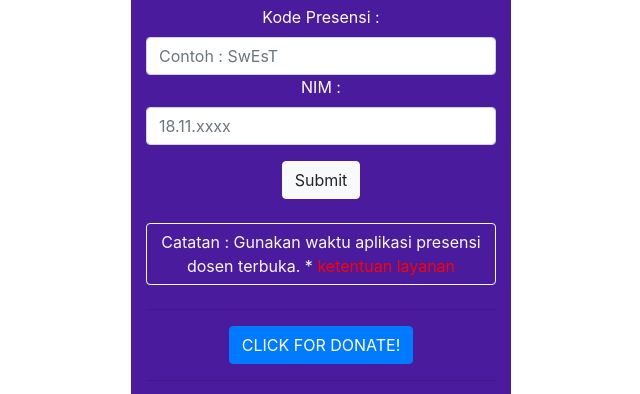
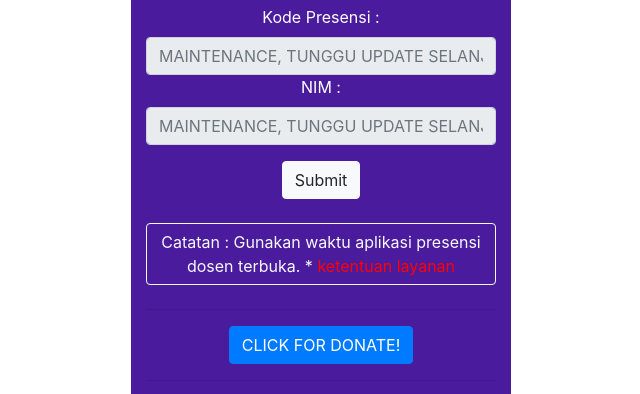
Before and after one commit to dhanisetiaji/apiamikomjogja, a website: page public/index.html in a window 1280 px wide. Shown: the part 99-493 px from the top of the page, without its empty margins (319-959 px from the left). Drawn offline with nearby package versions, Linux system fonts and the light colour scheme.

Commit message:
maintenance

```diff
--- a/public/index.html
+++ b/public/index.html
@@ -23,9 +23,9 @@
                 <div class="form-group">
                     <form id="submitform">
                     <label for="code">Kode Presensi :</label>
-                    <input type="text" id="kode_presensi" class="form-control" placeholder="Contoh : SwEsT">
+                    <input type="text" id="kode_presensi" class="form-control" placeholder="MAINTENANCE, TUNGGU UPDATE SELANJUTNYA" disabled>
                     <label for="nim">NIM :</label>
-                    <input type="text" id="nim" class="form-control" placeholder="18.11.xxxx">
+                    <input type="text" id="nim" class="form-control" placeholder="MAINTENANCE, TUNGGU UPDATE SELANJUTNYA" disabled>
                 </div>
                 <button type="submit" class="btn btn-light">Submit</button>
                 </form>
```
